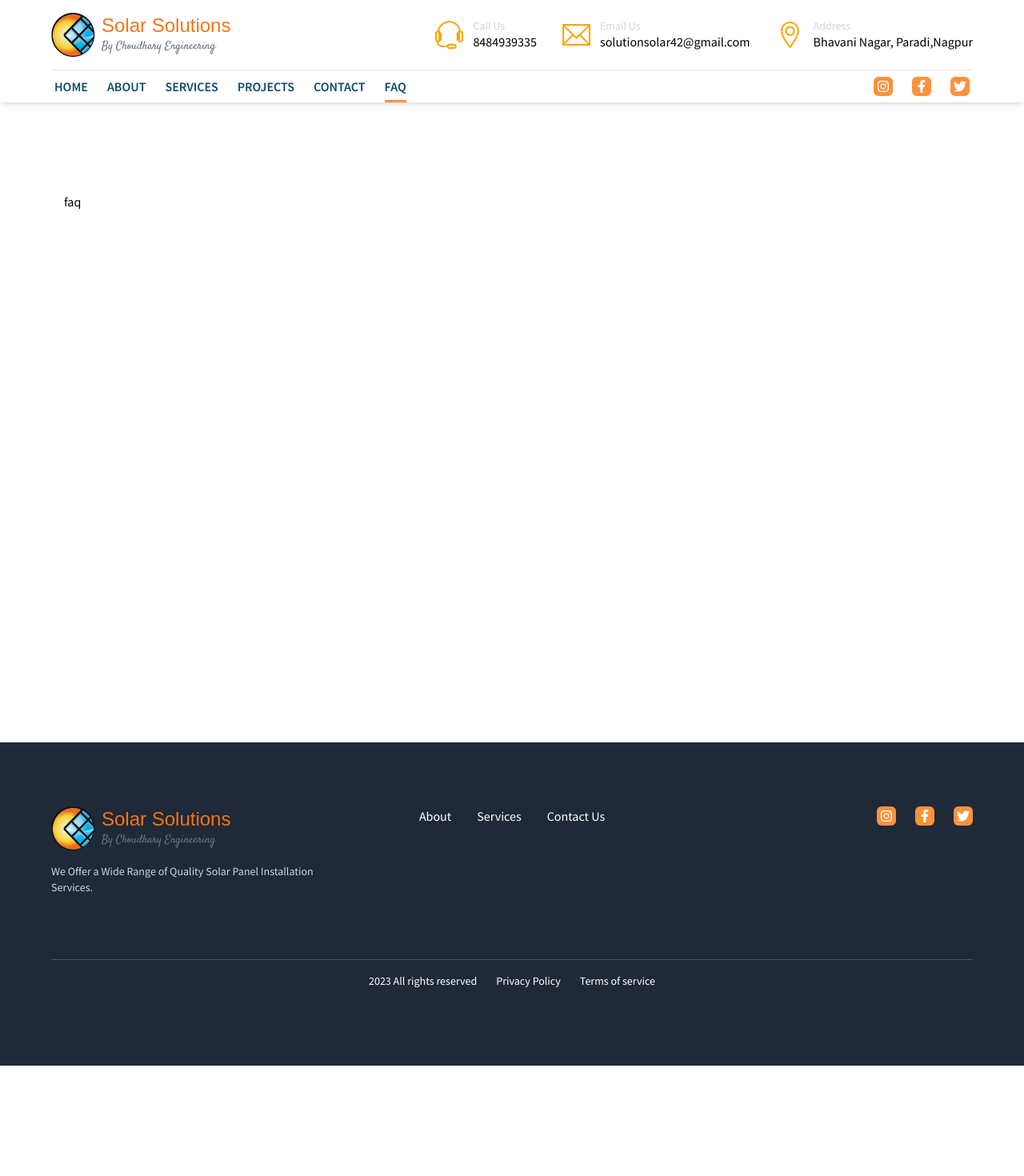
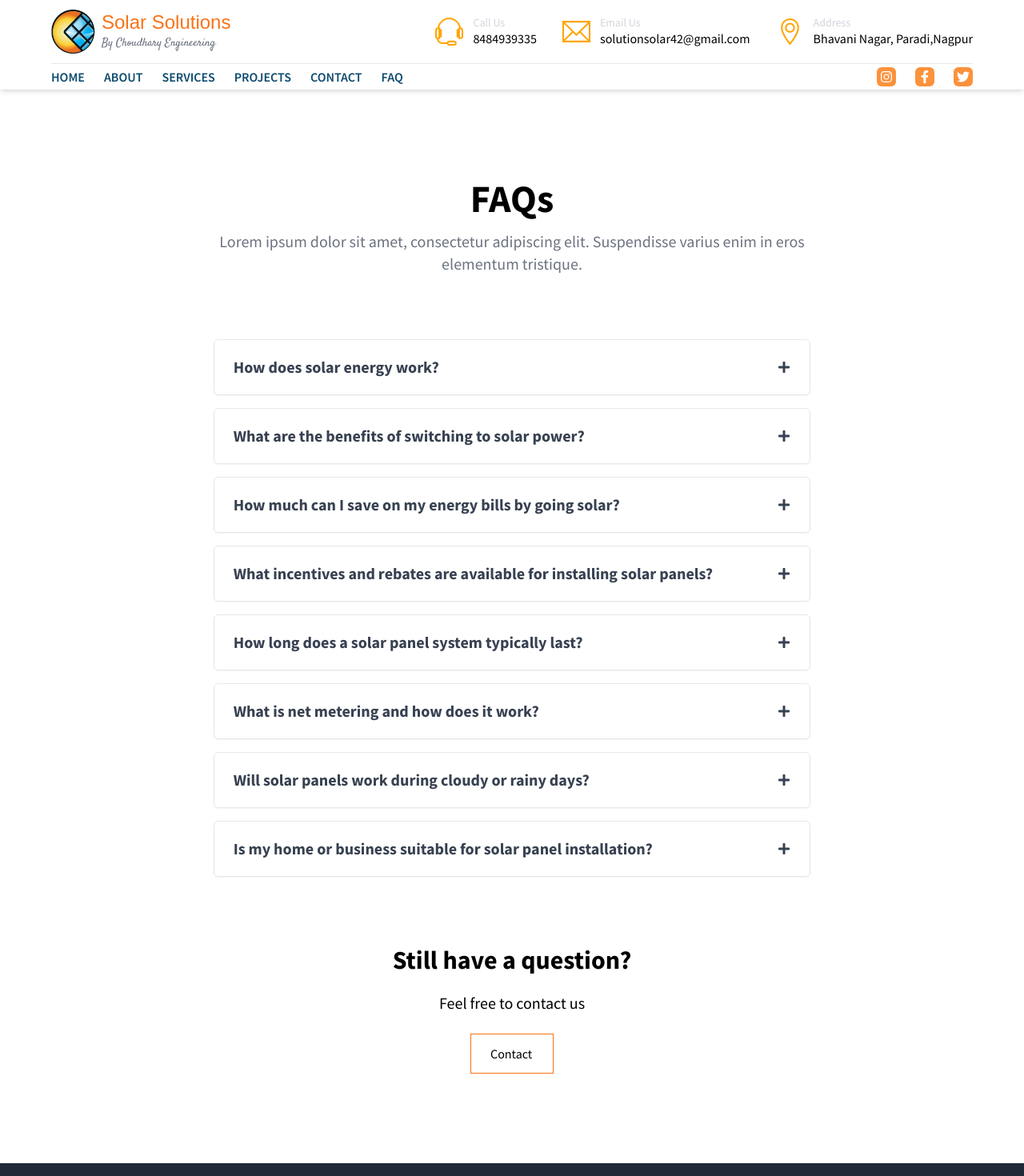
Before and after one commit to sadaatgithub/solar-solutions, a Next.js app: page /faq in a window 1280 px wide. Shown: the top 1470 px of the page at 80% size. Before the commit the page ends 1332 px from the top, so only its background shows below. Built offline with nearby package versions, Linux system fonts and the light colour scheme; a web font is replaced by a local one.

Commit message:
faq page added

```diff
--- a/app/components/AboutUs.js
+++ b/app/components/AboutUs.js
@@ -8,8 +8,8 @@ import Link from "next/link";
 
 const AboutUs = () => {
   return (
-    <Container className="flex flex-col lg:flex-row gap-10 lg:gap-20 w-full  min-h-screen">
-      <div className="flex flex-col gap-6 lg:w-1/2 z-10">
+    <Container className="flex flex-col md:flex-row gap-10 lg:gap-20 w-full  min-h-screen">
+      <div className="flex flex-col gap-6 md:w-1/2 z-10">
         <div className="flex flex-col gap-8">
           <div className="flex flex-col gap-4">
             <p className="text-orange-500 uppercase font-semibold">Who we are</p>
@@ -43,9 +43,9 @@ const AboutUs = () => {
             </ul>
           </div>
         </div>
-        <div className="pt-4 flex gap-10 items-center flex-col md:flex-row flex-wrap">
-          <Link href="/about">
-          <button className=" md:max-w-[200px] w-full self-start px-6 py-3 bg-orange-500 text-white rounded-sm relative btn_overlay">
+        <div className="pt-4 flex gap-10 items-center flex-col sm:flex-row flex-wrap">
+          <Link href="/about" className="w-full md:max-w-[200px] sm:max-w-1/2">
+          <button className="w-full self-start px-6 py-3 bg-orange-500 text-white rounded-sm relative btn_overlay">
             Know More
           </button>
           </Link>
@@ -58,13 +58,13 @@ const AboutUs = () => {
           </div>
         </div>
       </div>
-      <div className="lg:w-1/2  z-10 flex relative after:absolute after:content-[''] after:top-16 after:-bottom-2 md:after:-right-10 after:left-1/2 after:-z-10 after:bg-orange-300/20">
+      <div className="md:w-1/2 md:-translate-x-5 z-10 flex relative after:absolute after:content-[''] after:top-16 after:-bottom-2 md:after:-right-10 after:left-1/2 after:-z-10 after:bg-orange-300/20 ">
         <Image
           src={aboutImage}
           width={960}
           height={640}
           alt="our team"
-          className="w-full  h-[90%] self-center object-cover object-left "
+          className="w-full  h-[90%] self-center object-cover object-left  "
         />
         <div className="absolute bottom-10 left-10 md:bottom-10 bg-white/90 border border-white backdrop-blur md:-left-20 w-auto px-8 py-4 shadow-2xl flex flex-col rounded-md">
             <p className="text-5xl font-bold text-orange-500 drop-shadow-md">25</p>
--- a/app/components/header/Header.js
+++ b/app/components/header/Header.js
@@ -34,7 +34,7 @@ const Header = () => {
     <div className="fixed left-0 right-0 top-0 z-20 md:static   flex flex-col md:px-16  px-2 shadow-md  bg-white  rounded-sm  mx-auto">
       {/* Logo */}
 
-      <div className="grid grid-cols-6 col-span-full border-b py-4 relative">
+      <div className="grid grid-cols-6 col-span-full border-b py-3 relative">
         <div className="md:col-span-full lg:col-span-2 col-span-full">
           <Logo />
         </div>
@@ -70,14 +70,12 @@ const Header = () => {
       </div>
 
       {/* Navlink */}
-      <div className={`${burgerMenu? "[grid-template-rows:1fr]":"[grid-template-rows:0fr]"} grid overflow-hidden md:flex  transition-[grid-template-rows] w-full`}>
+      <div className={`${burgerMenu? "[grid-template-rows:1fr]":"[grid-template-rows:0fr]"} grid  md:flex  transition-[grid-template-rows] duration-500 w-full`}>
 
       <div
-        className={` ${
-          burgerMenu ? "flex" : "hidden md:flex"
-        }  justify-between md:items-center flex-col md:flex-row p-1 gap-y-8 w-full`}
+        className={` flex flex-col md:flex-row justify-between md:items-center gap-y-6 w-full overflow-hidden`}
       >
-        <NavLinks />
+        <NavLinks setMenu={setBurgerMenu}/>
 
         <SocialIcons />
       </div>
--- a/app/components/header/NavLinks.js
+++ b/app/components/header/NavLinks.js
@@ -5,7 +5,7 @@ import { motion } from 'framer-motion'
 import { usePathname } from "next/navigation";
 
 
-const NavLinks = () => {
+const NavLinks = ({setMenu}) => {
     const navlink = config.navigation
     const path = usePathname()
 
@@ -13,7 +13,7 @@ const NavLinks = () => {
   return (
     <ul className='flex flex-col md:flex-row gap-4 md:gap-6 font-semibold uppercase  [&>li]:cursor-pointer [&>li]:py-1 text-sky-900 [&>li:hover]:text-orange-500'>
             {navlink.map(link =>
-            <li key={link.href}>
+            <li key={link.href} onClick={() => setMenu(false)}>
                 <Link href={link.href} className="relative">
                 {link.href === path && (
                     <motion.span
--- /dev/null
+++ b/app/faq/component/Faqs.js
@@ -0,0 +1,33 @@
+"use client"
+import React,{useState} from 'react'
+import config from "../../../app/index.json"
+import { FaPlus,FaMinus } from 'react-icons/fa'
+
+
+const Faqs = () => {
+    const faqs = config.FAQs
+    const [activeFaq,setActiveFaq] = useState(0)
+
+  return (
+    <div className="lg:w-2/3">
+        <div className="flex flex-col gap-4  w-full">
+       {faqs.map(faq => {
+
+        const activeTab = activeFaq===faq.id
+        return ( <div key={faq.id} className={`${activeTab? "border-orange-400":""} border cursor-pointer shadow-sm rounded-md`} onClick={() => activeTab? setActiveFaq(0):setActiveFaq(faq.id)}>
+        <div className="px-6 py-5 ">
+            <div className="flex justify-between items-center text-gray-700" >
+            <p className="text-xl font-bold ">{faq.que}</p> {activeTab? <FaMinus/>:<FaPlus/>}
+            </div>
+        </div>
+        <div className={`${activeTab? "[grid-template-rows:1fr]":"[grid-template-rows:0fr]"} grid transition-all duration-300 overflow-hidden`}>
+    <div className="overflow-hidden"><p className={`px-6 pb-4 text-gray-500 `}>{faq.ans}</p></div>
+    </div>
+    </div>)
+       })}
+        </div>
+    </div>
+  )
+}
+
+export default Faqs
--- a/app/faq/page.js
+++ b/app/faq/page.js
@@ -1,12 +1,27 @@
 import React from 'react'
 import PageWrapper from '../components/PageWrapper'
 import Container from '../components/Container'
+import Faqs from './component/Faqs'
+import Link from 'next/link'
 
 const Faq = () => {
   return (
     <PageWrapper>
-        <Container className="min-h-screen">
-            faq
+        <Container className="min-h-screen flex flex-col gap-20 justify-center items-center">
+          <div className="flex flex-col gap-4 items-center lg:w-2/3">
+            <h2 className="text-5xl font-bold">FAQs</h2>
+            <p className="text-xl text-gray-500 text-center">Lorem ipsum dolor sit amet, consectetur adipiscing elit. Suspendisse varius enim in eros elementum tristique.</p>
+          </div>
+
+            <Faqs/>
+
+            <div className="flex flex-col gap-6 items-center justify-center">
+              <div className="flex flex-col gap-4 items-center justify-center">
+                <h4 className="text-[32px] font-bold">Still have a question?</h4>
+                <p class="text-xl">Feel free to contact us</p>
+              </div>
+              <Link href="/contact" className="px-6 py-3 border border-orange-500 w-[104px]"><button>Contact</button></Link>
+            </div>
         </Container>
     </PageWrapper>
   )
--- a/app/index.json
+++ b/app/index.json
@@ -116,6 +116,49 @@
             "cta":"Read More",
             "category":"Consultation"
         }
+    ],
+    "FAQs":[
+        {
+            "id":1,
+            "que":"How does solar energy work?",
+            "ans":"Solar energy works by capturing sunlight through solar panels, which convert it into electricity using photovoltaic cells. This electricity can then be used to power homes or businesses."
+        },
+        {
+            "id":2,
+            "que":"What are the benefits of switching to solar power?",
+            "ans":"Switching to solar power offers several benefits, including reduced energy bills, decreased reliance on fossil fuels, lower carbon footprint, potential financial incentives, increased property value, and energy independence."
+        },
+        {
+            "id":3,
+            "que":"How much can I save on my energy bills by going solar?",
+            "ans":"The amount of savings varies depending on factors like your location, system size, energy consumption, and available incentives. On average, solar panel owners can save 20% to 100% on their electricity bills"
+        },
+        {
+            "id":4,
+            "que":"What incentives and rebates are available for installing solar panels?",
+            "ans":"Incentives and rebates differ by location, but common ones include federal investment tax credits (ITC), state and local incentives, solar renewable energy certificates (SRECs), and net metering programs."
+        },
+        {
+            "id":5,
+            "que":"How long does a solar panel system typically last?",
+            "ans":"Solar panel systems have a lifespan of 25 to 30 years or more. Most reputable manufacturers provide warranties for their panels, ensuring performance for a specified period."
+        },
+        {
+            "id":6,
+            "que":"What is net metering and how does it work?",
+            "ans":"Net metering is a billing arrangement where excess solar energy generated by your system is sent back to the grid, and you receive credits for it. These credits can offset the energy you draw from the grid when your panels aren't producing enough."
+        },
+        {
+            "id":7,
+            "que":"Will solar panels work during cloudy or rainy days?",
+            "ans":"Solar panels can still generate electricity on cloudy or rainy days, although at a reduced efficiency compared to sunny days. They can still produce a significant amount of power even under less ideal weather conditions."
+        },
+        {
+            "id":8,
+            "que":"Is my home or business suitable for solar panel installation?",
+            "ans":"Most homes and businesses are suitable for solar panel installation as long as they have access to sunlight. Factors like roof orientation, shading, and available space will be assessed during a site evaluation to determine the viability of installation."
+        }
     ]
 
+
 }
```
